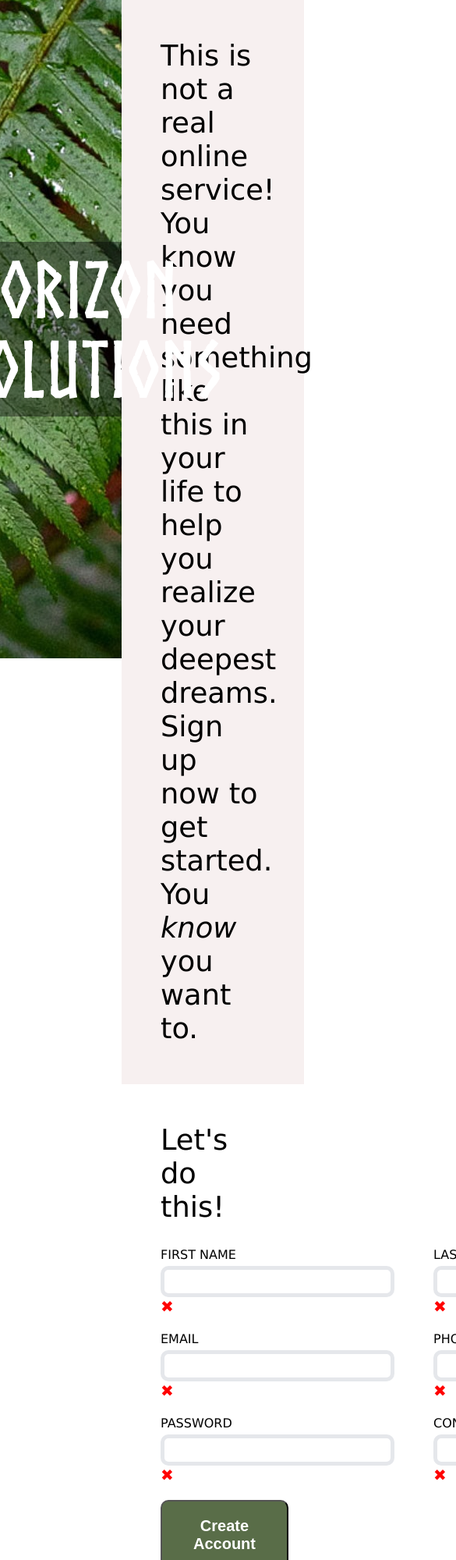
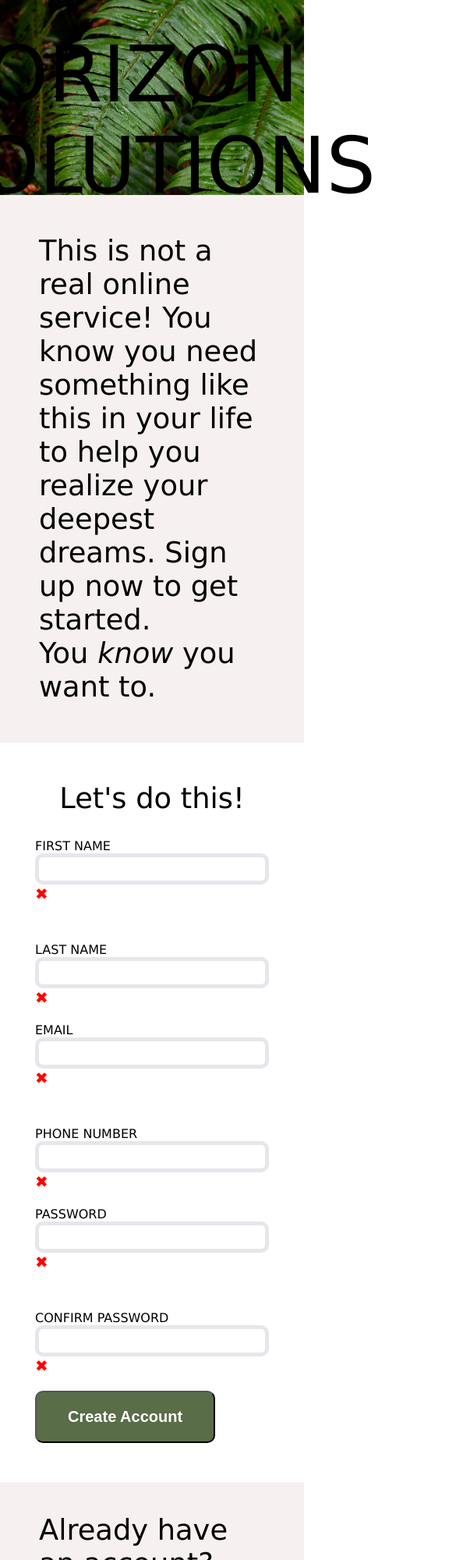
Before and after one commit to IamHenryOkeke/Project-Sign-Up-Form, a plain HTML site: page index.html in a window 390 px wide. Shown: the top 2000 px of the page at 78% size, 585 px wide, since content can reach past the window. Drawn offline with Linux system fonts and the light colour scheme.

Commit message:
added mobile responsiveness

```diff
--- a/styles/styles.css
+++ b/styles/styles.css
@@ -9,28 +9,33 @@
     box-sizing: border-box;
 }
 body{
-    display: flex;
     width: 100vw;
     height: 100vh;
     font-family: Verdana, Geneva, Tahoma, sans-serif;
 }
 
+.container{
+    display: flex;
+}
+
 #logo{
     background:url(../images/halie-west-25xggax4bSA-unsplash.jpg) no-repeat center center;
     background-position: center;
-    background-size: auto;
+    background-size: cover;
     background-repeat: no-repeat;
     width: 40vw;
     position: relative;
     display: flex;
     justify-content: center;
     align-items: center;
+    font-size: 80px;
 }
 
 
-#logo-item1{
+#logo-item{
     background-color: rgba(0, 0, 0, 0.4);
     width: 40vw;
+    height: 150px;
     display: flex;
     justify-content: center;
     align-items: center;
@@ -39,14 +44,7 @@ body{
     top: 100px;
     font-family: my-norse-font, sans-serif;
     color: white;
-}
 
-#logo-item2{
-    position: absolute;
-    bottom: 50px;
-    left: 30%;
-    color: white;
-    font-size: 18px;
 }
 
 #logo-item2 > div > a{
@@ -82,24 +80,9 @@ body{
     gap: 20px;
 }
 
-#name-section{
+#name-section, #mail-phone-section,#password-section{
     display: flex;
     gap: 50px;
-}
-
-#mail-phone-section{
-    display: flex;
-    gap: 50px;
-}
-
-#password-section{
-    display: flex;
-    gap: 50px;
-}
-#item{
-    display: flex;
-    flex-direction: column;
-    gap: 5px;
 }
 
 
@@ -172,3 +155,43 @@ a{
     text-decoration: none;
     color: #596D48;
 }
+
+@media only screen and (max-width: 600px){
+    .container{
+        display: flex;
+        flex-direction: column;
+        width: 100vw;
+        font-family: Verdana, Geneva, Tahoma, sans-serif;
+    }
+    #logo{
+        width: 100vw;
+        font-size: 50px;
+        height: 250px;
+    }
+
+    #logo-item{
+        background-color: rgba(0, 0, 0, 0.4);
+        height: 150px;
+        width: 100vw;
+        display: flex;
+        justify-content: center;
+        align-items: center;
+    }
+    #form{
+        width: 100vw;
+    }
+    #name-section, #mail-phone-section,#password-section{
+        display: flex;
+        flex-direction: column;
+        /* justify-content: center;
+        align-items: center; */
+    }
+    #form-body{
+        display: flex;
+        flex-direction: column;
+        align-items: center;
+
+        padding: 50px;
+
+    }
+}
```
